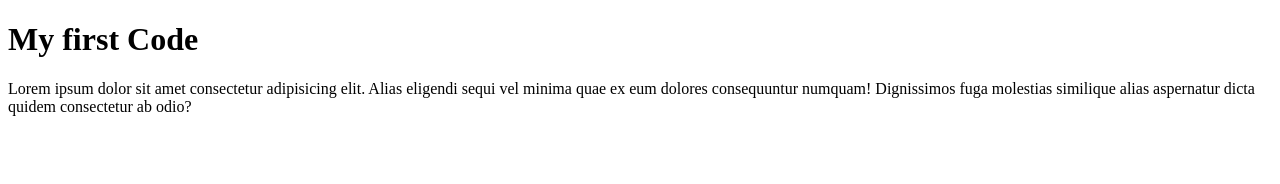
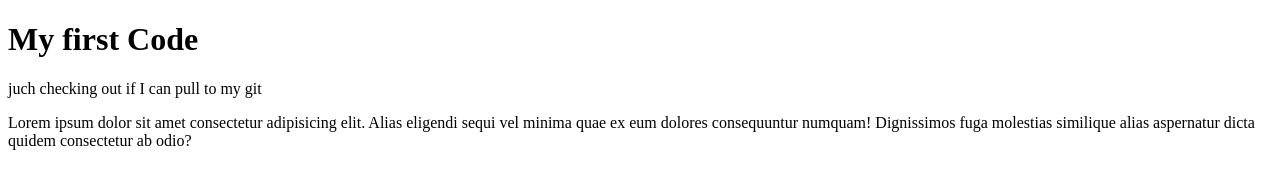
Before and after one commit to Aileru22/ourproject001, a plain HTML site: page index.html in a window 1280 px wide. Drawn offline with Linux system fonts and the light colour scheme.

Commit message:
First commit

```diff
--- a/index.html
+++ b/index.html
@@ -10,6 +10,7 @@
  </head>
  <body>
     <h1>My first Code</h1>
+    <p>juch checking out if I can pull to my git</p>
     <p>Lorem ipsum dolor sit amet consectetur adipisicing elit. Alias eligendi sequi vel minima quae ex eum dolores consequuntur numquam! Dignissimos fuga molestias similique alias aspernatur dicta quidem consectetur ab odio?</p>
  </body>
  </html>
```
